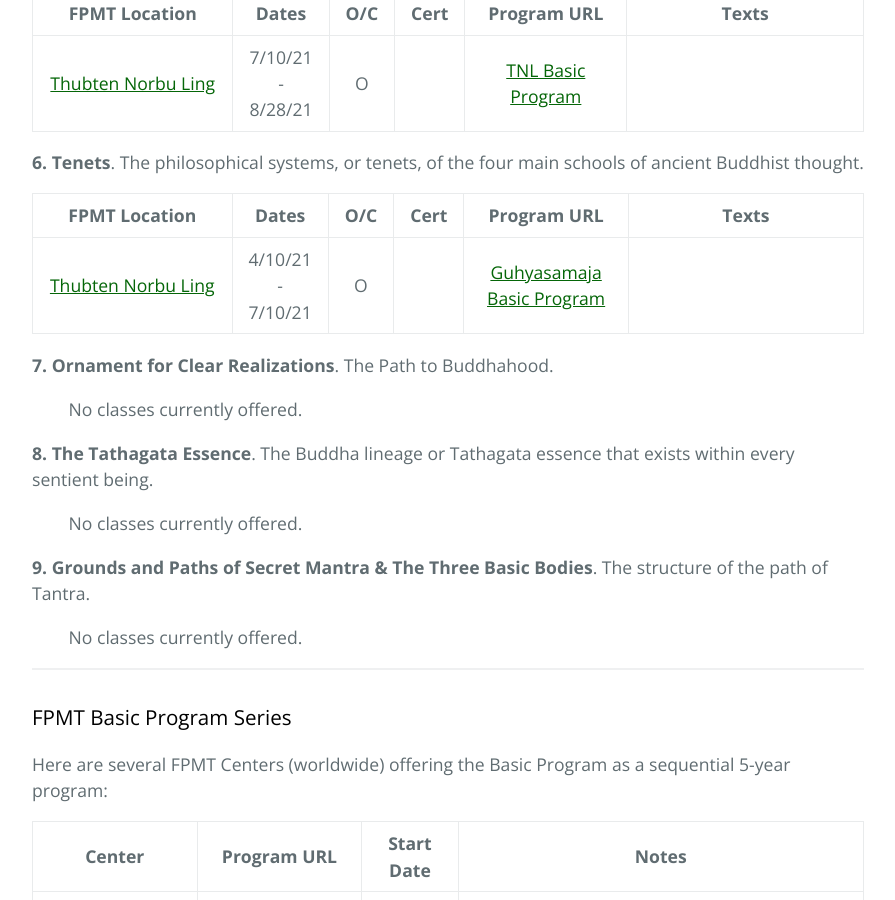
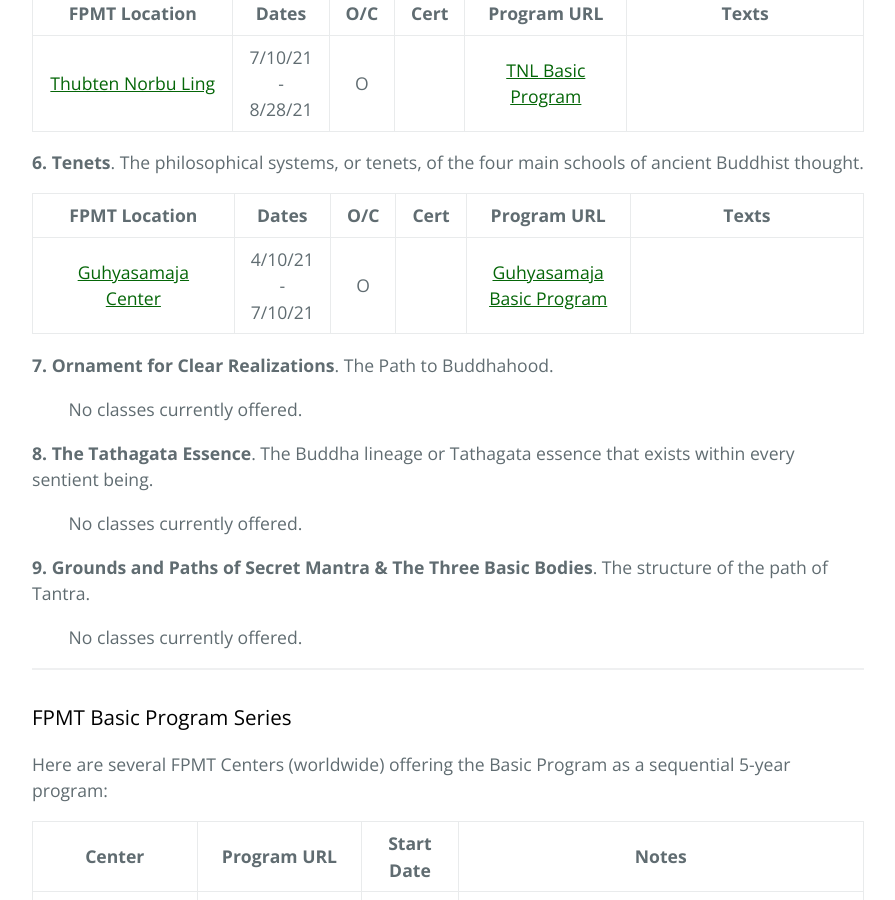
Before and after one commit to lgeorge/lgeorge.github.io, a Jekyll site: the page built from fpmt-na/index.html, in a window 1280 px wide and 900 px high, scrolled down 1814 px. Shown: the whole window, without its empty margins (192-1087 px from the left). Built offline with Jekyll 4.4.1, drawn with Linux system fonts in a browser that asks for light colours.

Commit message:
fix typo/err

```diff
--- a/fpmt-na/index.html
+++ b/fpmt-na/index.html
@@ -147,7 +147,7 @@
     		</thead>
     		<tbody>
     			<tr>
-            <td style="text-align:center"><a href="https://tnlsf.org/" target="_blank" rel="noreferrer noopener">Thubten Norbu Ling</a></td>
+            <td style="text-align:center"><a href="http://guhyasamaja.org/" target="_blank" rel="noreferrer noopener">Guhyasamaja Center</a></td>
             <td style="text-align:center">4/10/21 - 7/10/21</td>
             <td style="text-align:center">O</td>
             <td style="text-align:center"></td>
```
